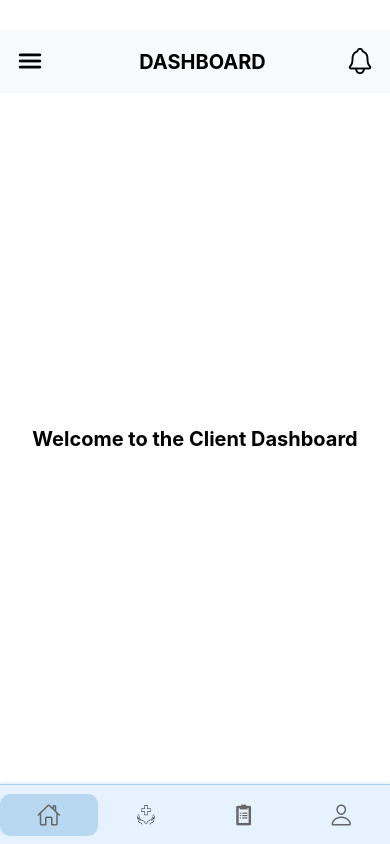
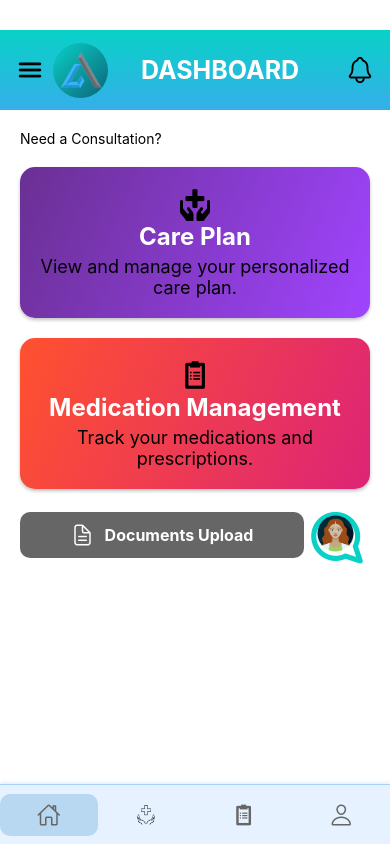
Before and after one commit to akindukodithuwakku/ATG-Mobile, a React Native app: screen /ClientDashboard in a window 390 px wide. Built offline with nearby package versions, Linux system fonts and the light colour scheme.

Commit message:
Partial implementation of client dashboard screen.

```diff
--- a/screens/ClientDashboard.js
+++ b/screens/ClientDashboard.js
@@ -1,27 +1,37 @@
-import React, { useState } from "react";
+import React, { useState, useCallback  } from "react";
 import {
   View,
   Text,
   StyleSheet,
+  Image,
   TouchableOpacity,
   StatusBar,
   useColorScheme,
+  ScrollView,
 } from "react-native";
 import SideNavigationClient from "../Components/SideNavigationClient";
 import BottomNavigationClient from "../Components/BottomNavigationClient";
-import { Ionicons } from "@expo/vector-icons";
+import { Ionicons, Foundation } from "@expo/vector-icons";
+import FontAwesome from "@expo/vector-icons/FontAwesome";
+import FontAwesome5 from "@expo/vector-icons/FontAwesome5";
+import Feather from "@expo/vector-icons/Feather";
+import { LinearGradient } from "expo-linear-gradient";
 
 const ClientDashboard = ({ navigation }) => {
   const [isMenuOpen, setIsMenuOpen] = useState(false);
   const scheme = useColorScheme();
 
-  const toggleMenu = () => {
+  const toggleMenu = useCallback(() => {
     setIsMenuOpen(!isMenuOpen);
-  };
+  }, [isMenuOpen]);
 
-  const navigateToNotifications = () => {
-    navigation.navigate("NotificationsC"); // Navigate to Notification screen
-  };
+  const navigateToNotifications = useCallback(() => {
+    navigation.navigate("NotificationsC");
+  }, [navigation]);
+
+  const navigateToChat = useCallback(() => {
+    navigation.navigate("Chat");
+  }, [navigation]);
 
   return (
     <View style={styles.container}>
@@ -32,19 +42,42 @@ const ClientDashboard = ({ navigation }) => {
       />
 
       {/* Header */}
-      <View style={styles.header}>
-        <TouchableOpacity onPress={toggleMenu}>
+      <LinearGradient
+        colors={["#09D1C7", "#35AFEA"]}
+        style={styles.header}
+        start={{ x: 0, y: 0 }}
+        end={{ x: 0, y: 1 }}
+      >
+        <TouchableOpacity style={styles.menuButton} onPress={toggleMenu}>
           <Ionicons
             name={isMenuOpen ? "close" : "menu"}
             size={30}
             color="black"
           />
         </TouchableOpacity>
+
+        <View style={styles.logoContainer}>
+          <LinearGradient
+            colors={["#09D1C7", "#0C6478"]}
+            style={styles.circleGradient}
+            start={{ x: 0, y: 0 }}
+            end={{ x: 1, y: 1 }}
+          />
+          <Image
+            source={require("../assets/Ayman_Logo.png")}
+            style={styles.logo}
+          />
+        </View>
+
         <Text style={styles.headerText}>DASHBOARD</Text>
-        <TouchableOpacity onPress={navigateToNotifications}>
+
+        <TouchableOpacity
+          style={styles.notificationButton}
+          onPress={navigateToNotifications}
+        >
           <Ionicons name="notifications-outline" size={30} color="black" />
         </TouchableOpacity>
-      </View>
+      </LinearGradient>
 
       {/* Overlay for Side Navigation */}
       {isMenuOpen && (
@@ -58,11 +91,95 @@ const ClientDashboard = ({ navigation }) => {
       )}
 
       {/* Dashboard Content */}
-      <View style={styles.content}>
-        <Text style={styles.dashboardText}>
-          Welcome to the Client Dashboard
-        </Text>
-      </View>
+      <ScrollView
+        style={styles.scrollView}
+        contentContainerStyle={styles.scrollContent}
+      >
+        {/* Main Navigation Cards */}
+        <View style={styles.cardContainer}>
+          <TouchableOpacity
+            style={styles.consultationButton}
+            onPress={() => navigation.navigate("Readiness")}
+          >
+            <Text style={styles.consultationButtonText}>Need a Consultation?</Text>
+          </TouchableOpacity>
+          <TouchableOpacity
+            style={styles.card}
+            onPress={() => navigation.navigate("CarePlanC")}
+          >
+            <LinearGradient
+              colors={["#6a3093", "#a044ff"]}
+              style={styles.cardGradient}
+              start={{ x: 0, y: 0 }}
+              end={{ x: 1, y: 1 }}
+            >
+              <View style={styles.carePlanIcon}>
+                {/* Heart */}
+                <FontAwesome
+                  name="plus"
+                  size={24}
+                  color="black"
+                  style={styles.heartIcon}
+                />
+                {/* Hands */}
+                <FontAwesome5
+                  name="hands"
+                  size={24}
+                  color="black"
+                  style={styles.handIcon}
+                />
+              </View>
+              <Text style={styles.cardTitle}>Care Plan</Text>
+              <Text style={styles.cardSubtitle}>
+                View and manage your personalized care plan.
+              </Text>
+            </LinearGradient>
+          </TouchableOpacity>
+          <TouchableOpacity
+            style={styles.card}
+            onPress={() => navigation.navigate("MedicationC")}
+          >
+            <LinearGradient
+              colors={["#FF512F", "#DD2476"]}
+              style={styles.cardGradient}
+              start={{ x: 0, y: 0 }}
+              end={{ x: 1, y: 1 }}
+            >
+              <Foundation name="clipboard-notes" size={32} color="black" />
+              <Text style={styles.cardTitle}>Medication Management</Text>
+              <Text style={styles.cardSubtitle}>
+                Track your medications and prescriptions.
+              </Text>
+            </LinearGradient>
+          </TouchableOpacity>
+        </View>
+        <View style={styles.bottomRow}>
+          {/* Documents Upload Button */}
+          <TouchableOpacity
+            style={styles.documentsButton}
+            onPress={() => navigation.navigate("DocumentC")}
+          >
+            <Ionicons name="document-text-outline" size={24} color="white" />
+            <Text style={styles.documentsButtonText}>Documents Upload</Text>
+          </TouchableOpacity>
+
+          {/* Chat Icon */}
+          <TouchableOpacity style={styles.chatButton} onPress={navigateToChat}>
+            <View style={styles.chatIconContainer}>
+              <Feather
+                name="message-circle"
+                size={62}
+                color="#09D1C7"
+                style={styles.mirroredIcon}
+              />
+              <Image
+                source={require("../assets/ChatAvatar.png")}
+                style={styles.chatAvatar}
+              />
+            </View>
+          </TouchableOpacity>
+        </View>
+      </ScrollView>
 
       {/* Bottom Navigation */}
       <BottomNavigationClient navigation={navigation} />
@@ -79,27 +196,132 @@ const styles = StyleSheet.create({
     flexDirection: "row",
     alignItems: "center",
     padding: 15,
-    backgroundColor: "#f8f9fa",
     marginTop: 30,
     justifyContent: "space-between",
   },
+  menuButton: {
+    width: 40,
+  },
+  logoContainer: {
+    position: "relative",
+    width: 50,
+    height: 50,
+    justifyContent: "center",
+    alignItems: "center",
+  },
+  circleGradient: {
+    position: "absolute",
+    width: 55,
+    height: 55,
+    borderRadius: 50,
+  },
+  logo: {
+    width: 45,
+    height: 45,
+    resizeMode: "contain",
+    zIndex: 1,
+  },
   headerText: {
-    fontSize: 20,
+    fontSize: 25,
     fontWeight: "bold",
-    marginLeft: 15,
     flex: 1,
     textAlign: "center",
+    marginHorizontal: 10,
+    color: "white",
   },
-  content: {
+  notificationButton: {
+    width: 40,
+    alignItems: "flex-end",
+  },
+  scrollView: {
     flex: 1,
+  },
+  scrollContent: {
+    padding: 20,
+    paddingBottom: 60,
+  },
+  cardContainer: {
+    gap: 20,
+  },
+  card: {
+    borderRadius: 15,
+    overflow: "hidden",
+    elevation: 5,
+    shadowColor: "#000",
+    shadowOffset: {
+      width: 0,
+      height: 2,
+    },
+    shadowOpacity: 0.25,
+    shadowRadius: 3.85,
+  },
+  cardGradient: {
+    padding: 20,
+    alignItems: "center",
+  },
+  cardTitle: {
+    fontSize: 24,
+    fontWeight: "bold",
+    color: "white",
+    textAlign: "center",
+  },
+  cardSubtitle: {
+    fontSize: 18,
+    color: "black",
+    textAlign: "center",
+    marginTop: 5,
+  },
+  carePlanIcon: {
+    alignItems: "center",
+  },
+  handIcon: {
+    marginTop: -5,
+  },
+  heartIcon: {
+    marginBottom: -10,
+  },
+  bottomRow: {
+    flexDirection: "row",
+    justifyContent: "space-between",
+    alignItems: "center",
+    marginTop: 15,
+  },
+  documentsButton: {
+    backgroundColor: "#666",
+    flexDirection: "row",
+    alignItems: "center",
     justifyContent: "center",
+    padding: 10,
+    borderRadius: 10,
+    flex: 0.8, // Take up 80% of the row
+  },
+  documentsButtonText: {
+    color: "white",
+    fontSize: 16,
+    marginLeft: 10,
+    fontWeight: "bold",
+  },
+  chatButton: {
     alignItems: "center",
-    marginBottom: 60,
+    justifyContent: "center",
+    flex: 0.2,
   },
-  dashboardText: {
-    fontSize: 20,
-    fontWeight: "bold",
-    textAlign: "center",
+  chatIconContainer: {
+    position: "relative",
+    width: 62,
+    height: 62,
+  },
+  mirroredIcon: {
+    transform: [{ scaleX: -1 }], // Flip the icon
+    position: "absolute",
+  },
+  chatAvatar: {
+    width: 45,
+    height: 45,
+    position: "absolute",
+    top: 7,
+    left: 7,
+    borderRadius: 17.5,
   },
   overlay: {
     position: "absolute",
```
